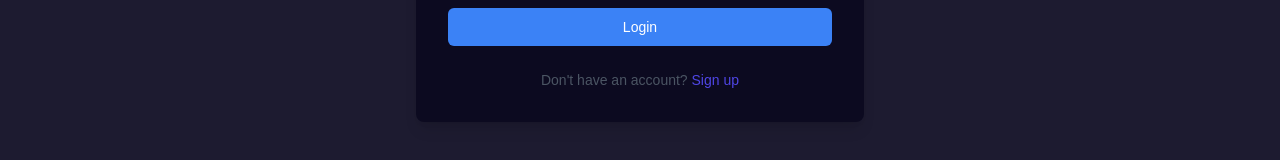
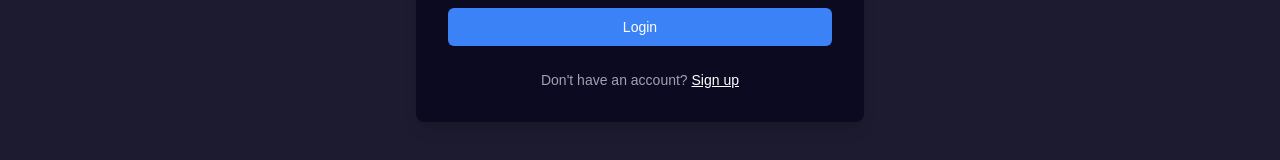
Before and after one commit to vishal11u/Sass-Ai-Tool-Website, a Next.js app: page /login in a window 1280 px wide. Shown: the part 515-675 px from the top of the page. Built offline with nearby package versions, Linux system fonts and the light colour scheme.

Commit message:
change login and signup page ui

```diff
--- a/app/(router)/login/page.jsx
+++ b/app/(router)/login/page.jsx
@@ -6,7 +6,7 @@ import { toast } from "sonner";
 import { CircularProgress } from "@mui/material";
 import { useRouter } from "next/navigation";
 
-const LoginPage = ({ setRegister }) => {
+const LoginPage = () => {
   const [username, setUsername] = useState("");
   const [password, setPassword] = useState("");
 
@@ -28,8 +28,7 @@ const LoginPage = ({ setRegister }) => {
   };
 
   const handleClick = () => {
-    setRegister(true);
-    navigate("/register");
+    navigate.push("/signup");
   };
 
   useEffect(() => {
@@ -100,15 +99,15 @@ const LoginPage = ({ setRegister }) => {
           </div>
         </form>
         <div className="-mt-0">
-          <p className="text-center text-sm text-gray-600">
+          <p className="text-center text-sm text-gray-400">
             Don't have an account?{" "}
-            <button
-              type="button"
+            <a
+              href="/signup"
               onClick={handleClick}
-              className="font-medium text-indigo-600 hover:text-indigo-500"
+              className="font-medium text-white underline hover:text-indigo-500"
             >
               Sign up
-            </button>
+            </a>
           </p>
         </div>
       </div>
--- a/app/(router)/signup/page.jsx
+++ b/app/(router)/signup/page.jsx
@@ -6,7 +6,7 @@ import CircularProgress from "@mui/material/CircularProgress";
 import { Visibility, VisibilityOff } from "@mui/icons-material";
 import { useRouter } from "next/navigation";
 
-const Register = ({ setRegister }) => {
+const Register = () => {
   const [formData, setFormData] = useState({
     username: "",
     password: "",
@@ -53,7 +53,6 @@ const Register = ({ setRegister }) => {
   };
 
   const handleNavigateToLogin = () => {
-    setRegister(false);
     navigate.push("/login");
   };
 
@@ -113,12 +112,12 @@ const Register = ({ setRegister }) => {
           </div>
         </form>
         <div className="mt-6">
-          <p className="text-center text-sm text-gray-600">
+          <p className="text-center text-sm text-gray-400">
             Already have an account?{" "}
             <a
               href="/login"
               onClick={handleNavigateToLogin}
-              className="font-medium text-indigo-600 hover:text-indigo-500"
+              className="font-medium text-white underline hover:text-indigo-500"
             >
               Log in
             </a>
```
